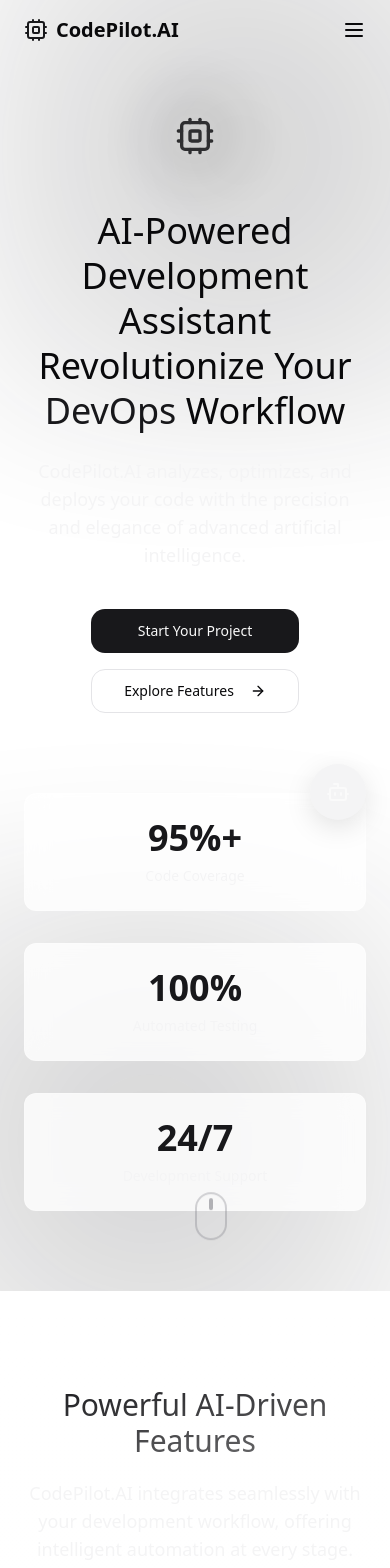
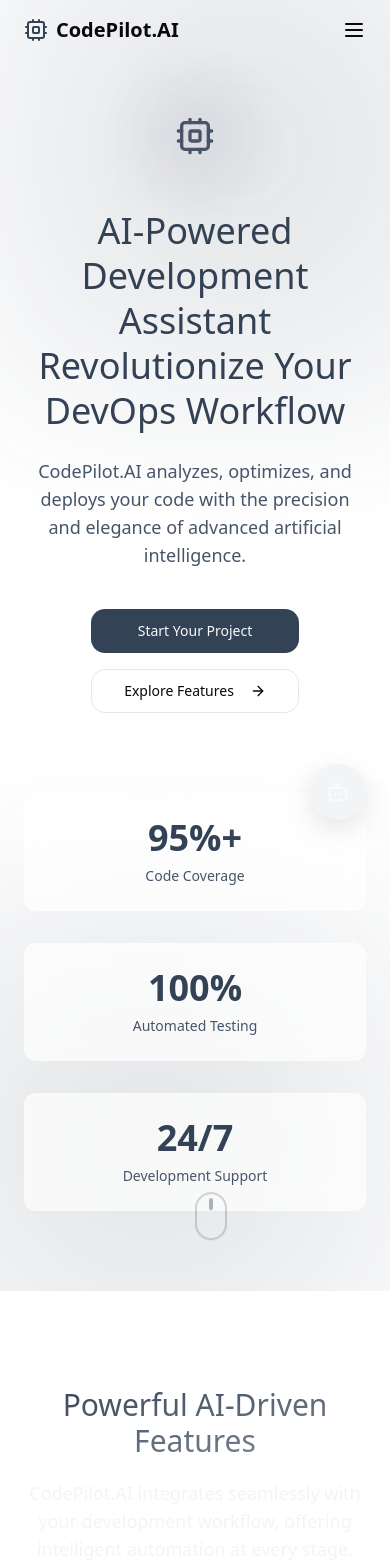
Before and after one commit to syrius10/codeassistant-genie, a React (Vite) app: page / in a window 390 px wide. Shown: the top 1568 px of the page. Built offline with nearby package versions, Linux system fonts and the light colour scheme.

Commit message:
Adjust font and page colors
Modify font and page colors to improve contrast and aesthetics.

```diff
--- a/src/components/ChatAssistant/ChatMessages.tsx
+++ b/src/components/ChatAssistant/ChatMessages.tsx
@@ -35,7 +35,7 @@ export const ChatMessages: React.FC<ChatMessagesProps> = ({
             <Bot className="h-4 w-4 text-primary" />
           </div>
           <div className="glass-card p-3 rounded-lg rounded-tl-none text-sm">
-            <p className="text-gray-900 font-medium">
+            <p className="text-slate-600">
               {userTier === 'enterprise'
                 ? "Welcome to your priority AI assistant! I'm here to provide expert help with your development workflow. How can I assist you today?"
                 : "Hi there! I'm your AI assistant. How can I help you with CodePilot.AI today?"}
@@ -60,8 +60,8 @@ export const ChatMessages: React.FC<ChatMessagesProps> = ({
             <div className={cn(
               "p-3 rounded-lg text-sm max-w-[80%]",
               message.role === 'user'
-                ? "bg-primary text-primary-foreground font-medium rounded-tr-none"
-                : "glass-card rounded-tl-none text-gray-900 font-medium"
+                ? "bg-primary text-primary-foreground font-normal rounded-tr-none"
+                : "glass-card rounded-tl-none text-slate-600 font-normal"
             )}>
               <p>{message.content}</p>
             </div>
--- a/src/components/Hero.tsx
+++ b/src/components/Hero.tsx
@@ -18,8 +18,8 @@ const Hero = () => {
     <section className="relative min-h-screen flex flex-col items-center justify-center px-6 lg:px-8 pt-24 pb-20">
       {/* Background gradient */}
       <div className="absolute inset-0 -z-10 overflow-hidden">
-        <div className="absolute top-0 right-0 -z-10 h-[600px] w-[600px] opacity-20 blur-3xl bg-gradient-radial from-primary to-transparent transform translate-x-1/4 -translate-y-1/4" />
-        <div className="absolute bottom-0 left-0 -z-10 h-[600px] w-[600px] opacity-20 blur-3xl bg-gradient-radial from-primary to-transparent transform -translate-x-1/4 translate-y-1/4" />
+        <div className="absolute top-0 right-0 -z-10 h-[600px] w-[600px] opacity-15 blur-3xl bg-gradient-radial from-primary to-transparent transform translate-x-1/4 -translate-y-1/4" />
+        <div className="absolute bottom-0 left-0 -z-10 h-[600px] w-[600px] opacity-15 blur-3xl bg-gradient-radial from-primary to-transparent transform -translate-x-1/4 translate-y-1/4" />
       </div>
 
       {/* Icon animation */}
@@ -31,7 +31,7 @@ const Hero = () => {
       </div>
 
       {/* Headline */}
-      <h1 className="text-4xl md:text-5xl lg:text-6xl font-medium text-center leading-tight mb-6 max-w-4xl animate-fade-up">
+      <h1 className="text-4xl md:text-5xl lg:text-6xl font-medium text-center leading-tight mb-6 max-w-4xl animate-fade-up text-slate-700">
         <span className="typewriter-container">
           <span className="typewriter">AI-Powered Development Assistant</span>
         </span>
@@ -42,7 +42,7 @@ const Hero = () => {
       </h1>
 
       {/* Subtitle */}
-      <p className="text-lg md:text-xl text-secondary max-w-2xl text-center mb-10 animate-fade-up animation-delay-200">
+      <p className="text-lg md:text-xl text-slate-600 max-w-2xl text-center mb-10 animate-fade-up animation-delay-200">
         CodePilot.AI analyzes, optimizes, and deploys your code with the precision and elegance of advanced artificial intelligence.
       </p>
 
@@ -61,15 +61,15 @@ const Hero = () => {
       <div className="grid grid-cols-1 md:grid-cols-3 gap-8 mt-20 max-w-4xl w-full animate-fade-up animation-delay-400">
         <div className="glass-card p-6 text-center">
           <p className="text-4xl font-bold text-primary mb-2">95%+</p>
-          <p className="text-sm text-secondary">Code Coverage</p>
+          <p className="text-sm text-slate-600">Code Coverage</p>
         </div>
         <div className="glass-card p-6 text-center">
           <p className="text-4xl font-bold text-primary mb-2">100%</p>
-          <p className="text-sm text-secondary">Automated Testing</p>
+          <p className="text-sm text-slate-600">Automated Testing</p>
         </div>
         <div className="glass-card p-6 text-center">
           <p className="text-4xl font-bold text-primary mb-2">24/7</p>
-          <p className="text-sm text-secondary">Development Support</p>
+          <p className="text-sm text-slate-600">Development Support</p>
         </div>
       </div>
 
--- a/src/index.css
+++ b/src/index.css
@@ -11,19 +11,19 @@
     --card-foreground: 240 10% 3.9%;
     --popover: 0 0% 100%;
     --popover-foreground: 240 10% 3.9%;
-    --primary: 240 5.9% 10%;
-    --primary-foreground: 0 0% 98%;
-    --secondary: 240 4.8% 95.9%;
-    --secondary-foreground: 240 5.9% 10%;
-    --muted: 240 4.8% 95.9%;
-    --muted-foreground: 240 3.8% 46.1%;
-    --accent: 240 4.8% 95.9%;
-    --accent-foreground: 240 5.9% 10%;
+    --primary: 215 25% 27%;
+    --primary-foreground: 210 20% 98%;
+    --secondary: 220 14% 96%;
+    --secondary-foreground: 215 25% 27%;
+    --muted: 220 14% 96%;
+    --muted-foreground: 220 8% 46%;
+    --accent: 220 14% 96%;
+    --accent-foreground: 215 25% 27%;
     --destructive: 0 84.2% 60.2%;
-    --destructive-foreground: 0 0% 98%;
-    --border: 240 5.9% 90%;
-    --input: 240 5.9% 90%;
-    --ring: 240 5.9% 10%;
+    --destructive-foreground: 210 20% 98%;
+    --border: 220 13% 91%;
+    --input: 220 13% 91%;
+    --ring: 215 25% 27%;
     --radius: 1rem;
   }
 
@@ -39,7 +39,7 @@
 
 @layer components {
   .glass-card {
-    @apply bg-white/80 backdrop-blur-md border border-white/20 rounded-xl transition-all;
+    @apply bg-white/70 backdrop-blur-md border border-white/20 rounded-xl transition-all;
   }
 
   .shadow-subtle {
@@ -51,16 +51,20 @@
   }
 
   .text-gradient-primary {
-    @apply bg-gradient-to-br from-primary via-primary/80 to-primary/60 bg-clip-text text-transparent font-semibold;
+    @apply bg-gradient-to-br from-primary via-primary/80 to-primary/60 bg-clip-text text-transparent font-medium;
   }
 
-  /* Improved text visibility classes */
+  /* Improved text visibility classes with softer contrast */
   .text-high-contrast {
-    @apply text-gray-900;
+    @apply text-slate-700;
   }
 
   .text-secondary {
-    @apply text-gray-700;
+    @apply text-slate-600;
+  }
+
+  .text-subtle {
+    @apply text-slate-500;
   }
 }
 
--- a/tailwind.config.ts
+++ b/tailwind.config.ts
@@ -72,11 +72,12 @@ export default {
 					cyan: '#0184bc',
 					gray: '#383a42',
 				},
-				// Enhanced text colors for better visibility
+				// Enhanced text colors with softer contrast
 				text: {
-					primary: '#222222',
-					secondary: '#404040',
-					muted: '#505050',
+					primary: '#37474F',
+					secondary: '#546E7A',
+					muted: '#78909C',
+					subtle: '#90A4AE'
 				}
 			},
 			borderRadius: {
```
